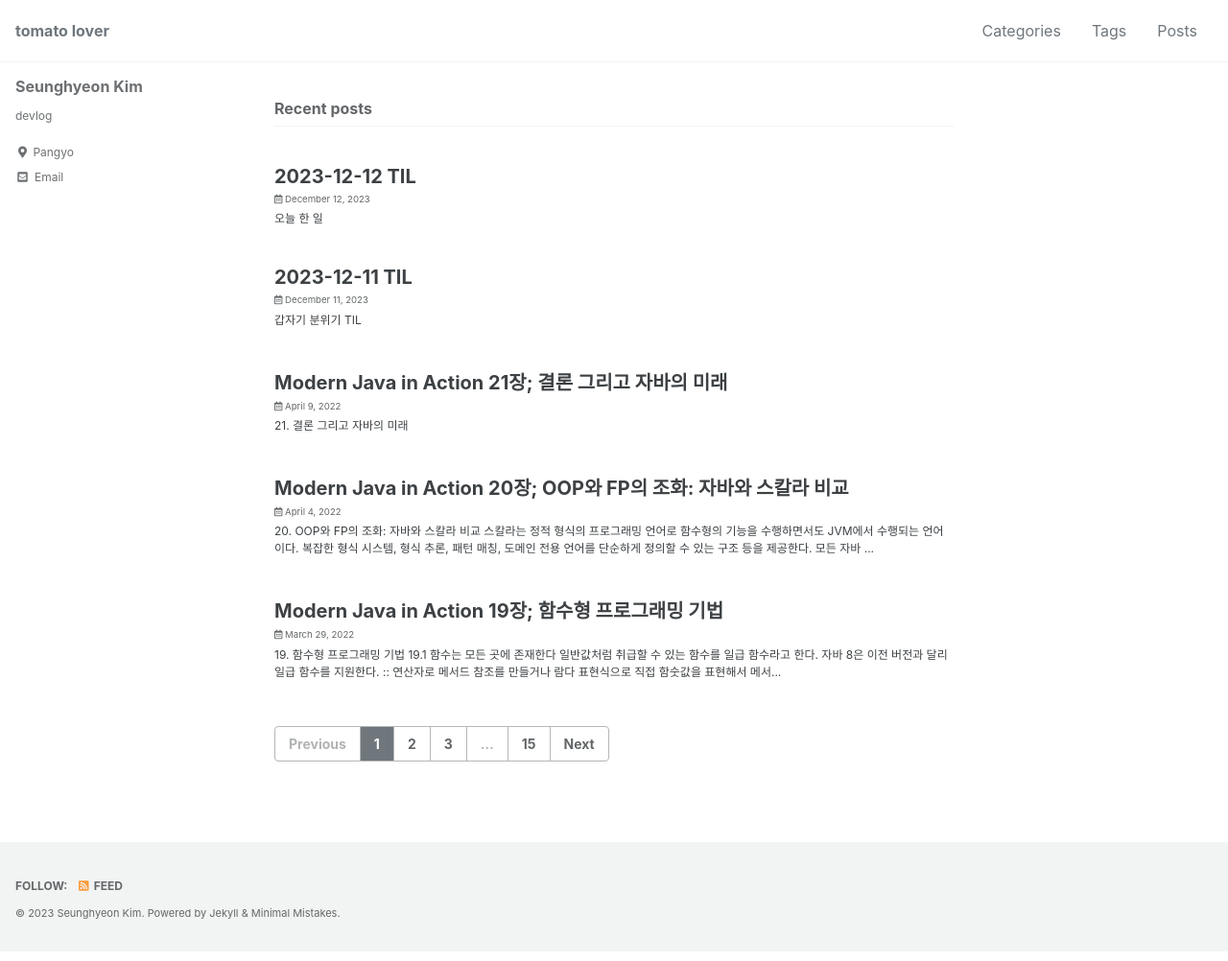
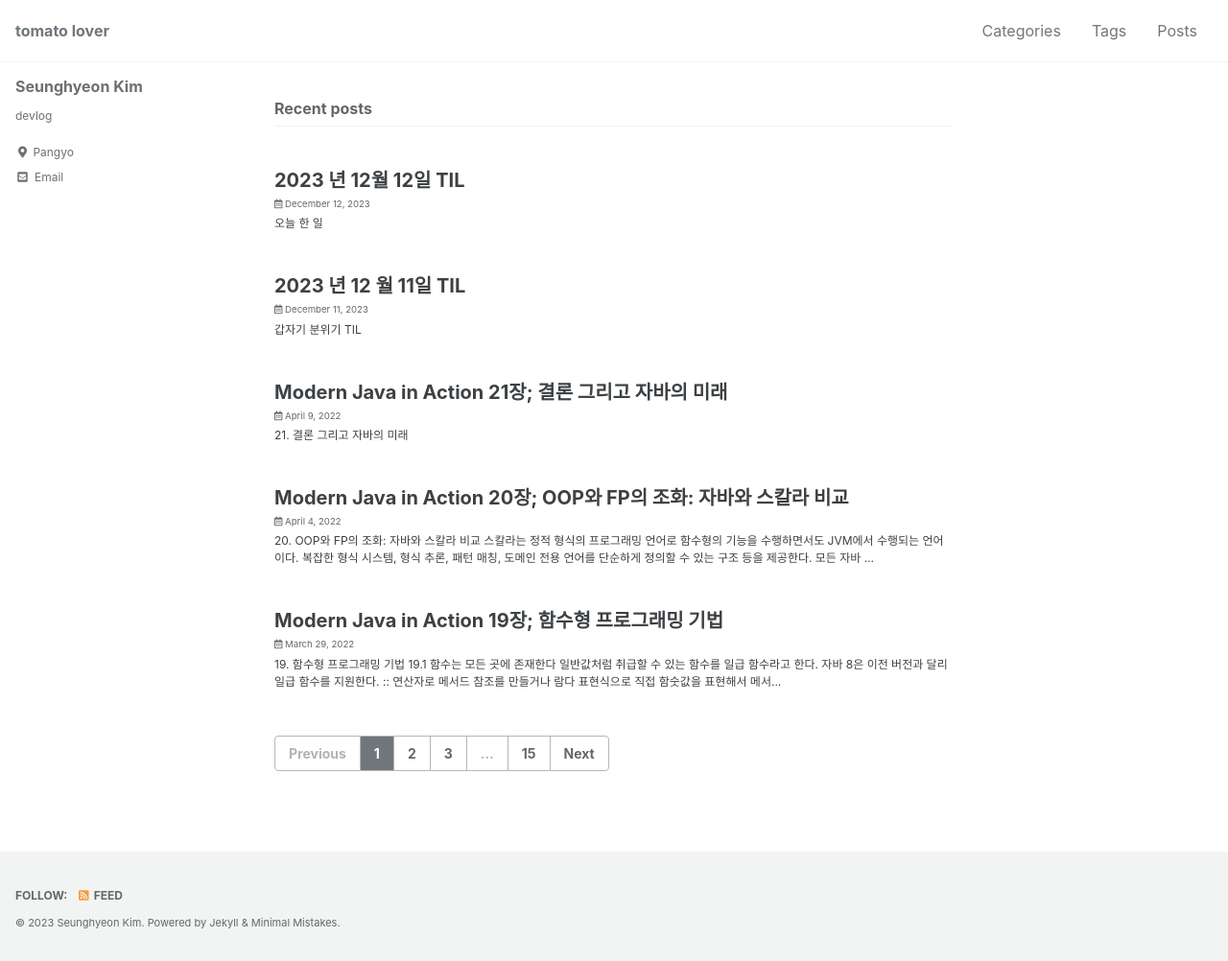
Before and after one commit to ssseungzz/ssseungzz.github.io, a Jekyll site: the page built from index.html, in a window 1280 px wide. Shown: the whole page at 96% size. Built offline with Jekyll 4.4.1, drawn with Linux system fonts in a browser that asks for light colours; cached includes are drawn as plain includes; the list of posts is cut into pages by our own code.

Commit message:
[fix] TIL 포스트 제목 변경

```diff
--- a/_posts/2023-12-11-20231211-TIL.md
+++ b/_posts/2023-12-11-20231211-TIL.md
@@ -1,5 +1,5 @@
 ---
-title: "2023-12-11 TIL"
+title: "2023 년 12 월 11일 TIL"
 categories:
   - TIL
 tags:
--- a/_posts/2023-12-12-20231212-TIL.md
+++ b/_posts/2023-12-12-20231212-TIL.md
@@ -1,5 +1,5 @@
 ---
-title: "2023-12-12 TIL"
+title: "2023 년 12월 12일  TIL"
 categories:
   - TIL
 tags:
```
